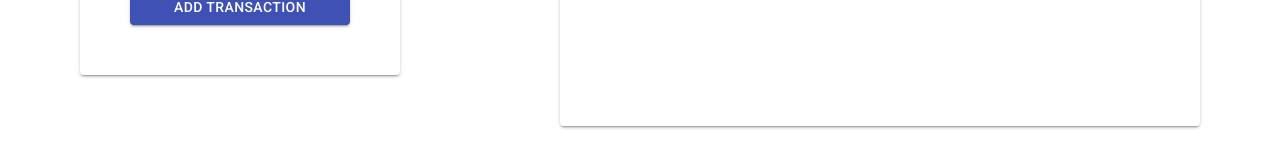
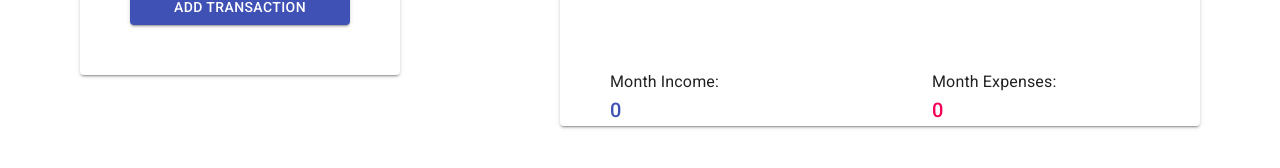
Before and after one commit to KennethLloyd/expensave-frontend, a React (Create React App) app: page / in a window 1280 px wide. Shown: the part 628-796 px from the top of the page. Built offline with nearby package versions, Linux system fonts and the light colour scheme; no server answers; sample sign-in values are in the browser's storage.

Commit message:
Add month income and expense labels

```diff
--- a/src/components/transaction/TransactionList.js
+++ b/src/components/transaction/TransactionList.js
@@ -1,5 +1,5 @@
 import React, { useState, useContext, useEffect } from 'react';
-import { Grid, Paper, Tabs, Tab } from '@material-ui/core';
+import { Grid, Paper, Tabs, Tab, Typography, Box } from '@material-ui/core';
 import { makeStyles } from '@material-ui/core/styles';
 import TransactionDate from './TransactionDate';
 import Transaction from './Transaction';
@@ -15,6 +15,7 @@ const useStyles = makeStyles((theme) => ({
     justifyContent: 'center',
     minHeight: '70vh',
     padding: '50px',
+    position: 'relative',
   },
   paperList: {
     maxHeight: '60vh',
@@ -34,13 +35,31 @@ const useStyles = makeStyles((theme) => ({
     fontSize: theme.typography.pxToRem(15),
     color: theme.palette.text.secondary,
   },
+  monthTotal: {
+    display: 'flex',
+    position: 'absolute',
+    width: '100%',
+    bottom: 0,
+  },
+  monthIncome: {
+    width: '50%',
+    alignSelf: 'center',
+  },
+  monthExpenses: {
+    width: '50%',
+    alignSelf: 'center',
+  },
 }));
 
 const TransactionList = () => {
   const classes = useStyles();
-  const { dateFilter, getAllTransactions, transactions } = useContext(
-    TransactionContext,
-  );
+  const {
+    dateFilter,
+    getAllTransactions,
+    transactions,
+    monthIncome,
+    monthExpenses,
+  } = useContext(TransactionContext);
   const [tabIndex, setTabIndex] = useState(0);
   const [trxType, setTrxType] = useState('All');
 
@@ -100,6 +119,29 @@ const TransactionList = () => {
               );
             })}
           </Paper>
+          <Box className={classes.monthTotal}>
+            <div className={classes.monthIncome}>
+              <Typography>
+                Month Income:{' '}
+                <span>
+                  <Typography variant="h6" color="primary">
+                    {monthIncome}
+                  </Typography>
+                </span>
+              </Typography>
+            </div>
+            &nbsp;
+            <div className={classes.monthExpenses}>
+              <Typography>
+                Month Expenses:{' '}
+                <span>
+                  <Typography variant="h6" color="secondary">
+                    {monthExpenses}
+                  </Typography>
+                </span>
+              </Typography>
+            </div>
+          </Box>
         </Paper>
       </Grid>
     </Grid>
--- a/src/context/TransactionState.js
+++ b/src/context/TransactionState.js
@@ -8,6 +8,8 @@ import { GlobalContext } from './GlobalState';
 const initialState = {
   dateFilter: `${format(new Date(), 'yyyy-MM')}-01`,
   transactions: [],
+  monthIncome: 0,
+  monthExpenses: 0,
 };
 
 // Create Context Object
@@ -84,7 +86,11 @@ export const TransactionProvider = ({ children }) => {
 
       dispatch({
         type: 'GET_TRANSACTIONS',
-        payload: response.data,
+        payload: {
+          transactions: response.data.transactions,
+          monthIncome: response.data.totalIncome,
+          monthExpenses: response.data.totalExpenses,
+        },
       });
 
       clearAlert();
@@ -99,6 +105,8 @@ export const TransactionProvider = ({ children }) => {
       value={{
         dateFilter: state.dateFilter,
         transactions: state.transactions,
+        monthIncome: state.monthIncome,
+        monthExpenses: state.monthExpenses,
         changeDateFilter,
         addTransaction,
         getAllTransactions,
--- a/src/reducers/transactionReducer.js
+++ b/src/reducers/transactionReducer.js
@@ -15,7 +15,9 @@ export default (state, action) => {
     case 'GET_TRANSACTIONS':
       return {
         ...state,
-        transactions: action.payload,
+        transactions: action.payload.transactions,
+        monthIncome: action.payload.monthIncome,
+        monthExpenses: action.payload.monthExpenses,
       };
 
     default:
```
